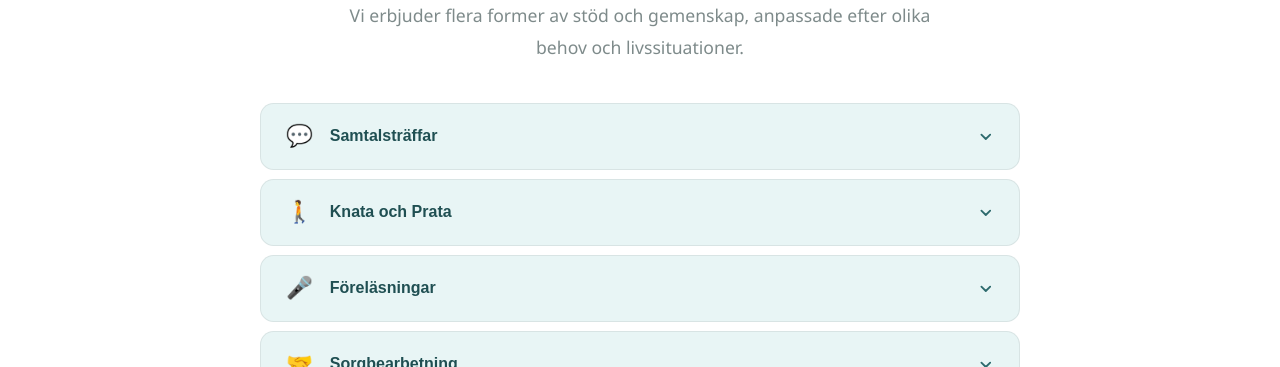
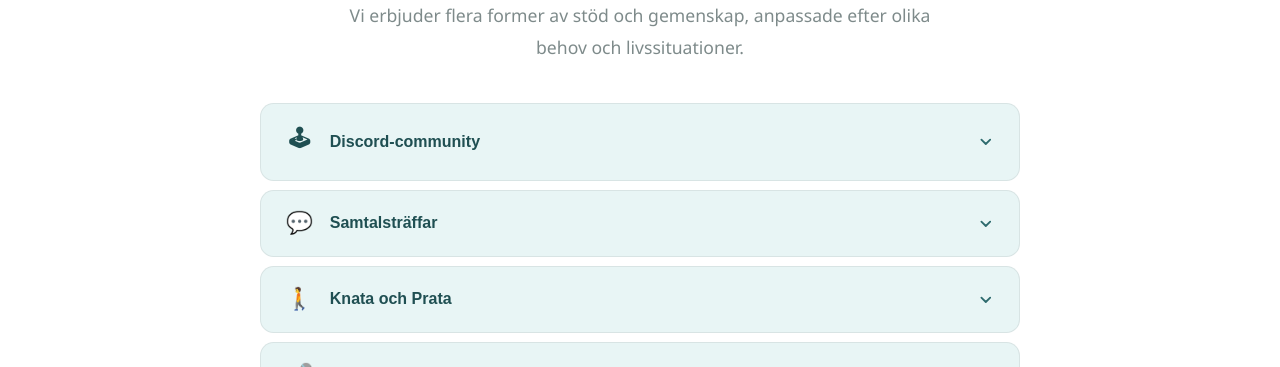
Before and after one commit to HammerOfSteel/livlust_website, a React (Vite) app in the folder frontend/: page / in a window 1280 px wide. Shown: the part 1860-2227 px from the top of the page. Built offline with nearby package versions, Linux system fonts and the light colour scheme; no server answers.

Commit message:
feat: add Discord community item to Vad vi gör section
Adds a new expandable accordion item above Samtalsträffar introducing
the Discord community, with the same invite link used in the hero
section's social icons. Especially relevant for young survivors who
prefer digital, self-paced support.

```diff
--- a/frontend/src/components/Activities.css
+++ b/frontend/src/components/Activities.css
@@ -107,3 +107,17 @@
   font-size: 0.97rem;
   margin: 0;
 }
+
+.accordion-cta {
+  display: inline-block;
+  margin: 0 1.5rem 1.4rem 4.3rem;
+  font-weight: 600;
+  color: var(--color-primary);
+  text-decoration: none;
+  border-bottom: 1px solid transparent;
+  transition: border-color 0.15s;
+}
+
+.accordion-cta:hover {
+  border-color: var(--color-primary);
+}
--- a/frontend/src/components/Activities.tsx
+++ b/frontend/src/components/Activities.tsx
@@ -7,9 +7,17 @@
   icon: string;
   titleKey: string;
   bodyKey: string;
+  ctaKey?: string;
+  ctaHref?: string;
 }
 
+const DISCORD_INVITE_URL = 'https://discord.gg/ReXE6DTEuK';
+
 const ITEMS: Item[] = [
+  {
+    id: 'discord', icon: '🕹', titleKey: 'activities.discord_title', bodyKey: 'activities.discord_body',
+    ctaKey: 'activities.discord_cta', ctaHref: DISCORD_INVITE_URL,
+  },
   { id: 'samtalstrafar',   icon: '💬', titleKey: 'activities.samtalstrafar_title',   bodyKey: 'activities.samtalstrafar_body'   },
   { id: 'knata',           icon: '🚶', titleKey: 'activities.knata_title',           bodyKey: 'activities.knata_body'           },
   { id: 'forelasningar',   icon: '🎤', titleKey: 'activities.forelasningar_title',   bodyKey: 'activities.forelasningar_body'   },
@@ -58,6 +66,16 @@
               >
                 <div className="accordion-body-inner">
                   <p>{t(item.bodyKey)}</p>
+                  {item.ctaHref && (
+                    <a
+                      href={item.ctaHref}
+                      target="_blank"
+                      rel="noopener noreferrer"
+                      className="accordion-cta"
+                    >
+                      {t(item.ctaKey!)} →
+                    </a>
+                  )}
                 </div>
               </div>
             </div>
--- a/frontend/src/i18n/en.json
+++ b/frontend/src/i18n/en.json
@@ -45,6 +45,9 @@
   "activities": {
     "heading": "What we do",
     "intro": "We offer several forms of support and community, adapted to different needs and life situations.",
+    "discord_title": "Discord Community",
+    "discord_body": "Our Discord server is a safe place to chat, share and get support around the clock – completely free. It's especially important for young bereaved people, who often prefer to seek support digitally and at their own pace. Everyone is welcome to join.",
+    "discord_cta": "Join our Discord",
     "samtalstrafar_title": "Support Gatherings",
     "samtalstrafar_body": "We hold regular support gatherings where bereaved individuals can come together in a safe space to share experiences and support one another. In many cases we arrange parallel sessions at the same venue so that more people can take part at once.",
     "knata_title": "Knata och Prata (Walk and Talk)",
--- a/frontend/src/i18n/sv.json
+++ b/frontend/src/i18n/sv.json
@@ -45,6 +45,9 @@
   "activities": {
     "heading": "Vad vi gör",
     "intro": "Vi erbjuder flera former av stöd och gemenskap, anpassade efter olika behov och livssituationer.",
+    "discord_title": "Discord-community",
+    "discord_body": "Vår Discord-server är en trygg mötesplats där du kan chatta, dela och få stöd dygnet runt – helt kostnadsfritt. Den är särskilt viktig för unga efterlevande, som ofta hellre söker stöd digitalt och i sin egen takt. Alla är välkomna att gå med.",
+    "discord_cta": "Gå med i vår Discord",
     "samtalstrafar_title": "Samtalsträffar",
     "samtalstrafar_body": "Vi håller regelbundna samtalsträffar där efterlevande möts i ett tryggt rum för att dela erfarenheter och stödja varandra. Vid många tillfällen arrangerar vi parallella träffar på samma plats, så att fler kan delta samtidigt.",
     "knata_title": "Knata och Prata",
```
